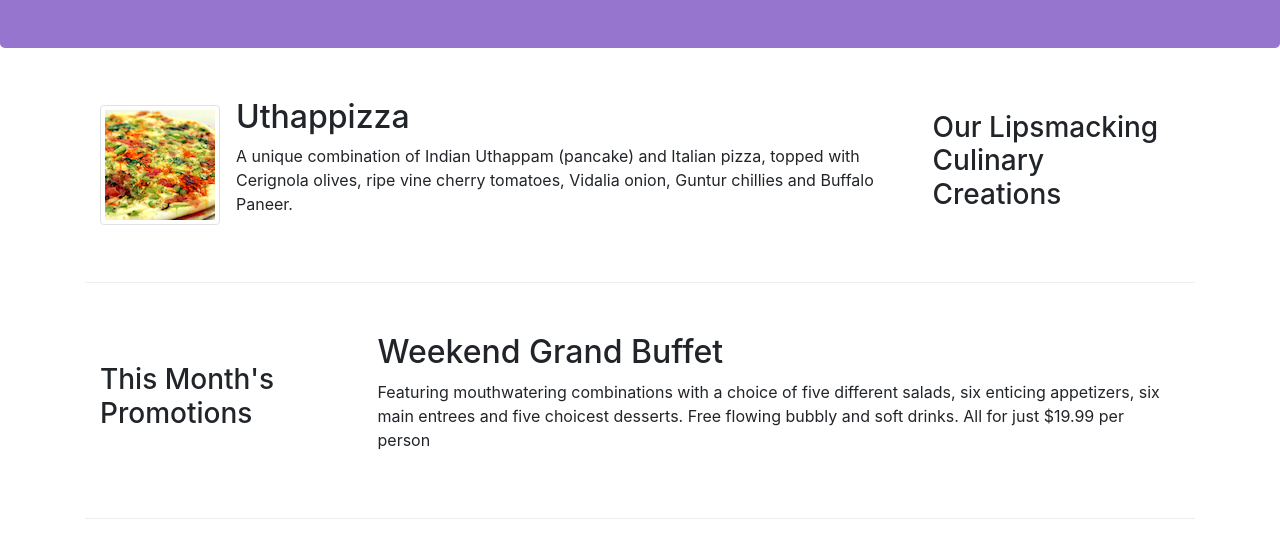
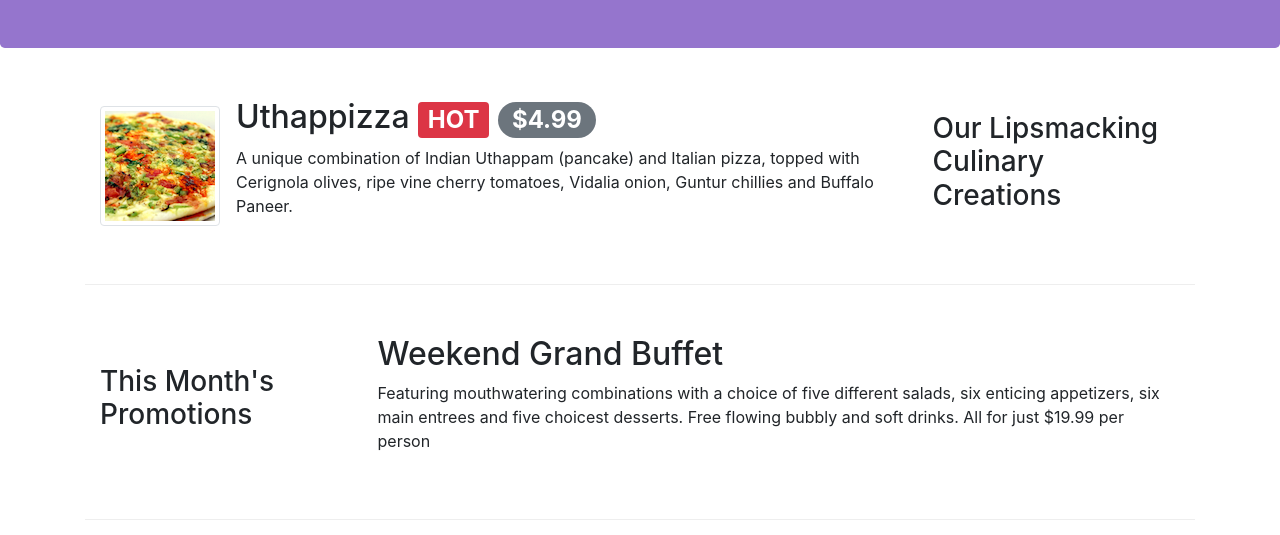
Before and after one commit to HungKNguyen/FullStackWebDev, a website: page index.html in a window 1280 px wide. Shown: the part 265-800 px from the top of the page. Drawn offline with nearby package versions, Linux system fonts and the light colour scheme.

Commit message:
Add Badges

```diff
--- a/css/styles.css
+++ b/css/styles.css
@@ -7,6 +7,7 @@
     margin: 0px auto;
     padding: 50px 0px 50px 0px;
     border-bottom: 1px ridge;
+    /* min-height: 400px; */
 }
 
 .footer {
--- a/index.html
+++ b/index.html
@@ -62,7 +62,8 @@
 				<img class="d-flex mr-3 img-thumbnail align-self-center"
 				     src="img/uthappizza.png" alt="uthappizza">
 				<div class="media-body">
-					<h2 class="mt-0">Uthappizza</h2>
+					<h2 class="mt-0">Uthappizza <span class="badge badge-danger">HOT</span>
+						<span class="badge badge-pill badge-secondary">$4.99</span></h2>
 					<p class="d-none d-sm-block">A unique combination of Indian Uthappam (pancake) and Italian pizza, topped
 						with Cerignola
 						olives, ripe vine cherry tomatoes, Vidalia onion, Guntur chillies and Buffalo Paneer.</p>
```
